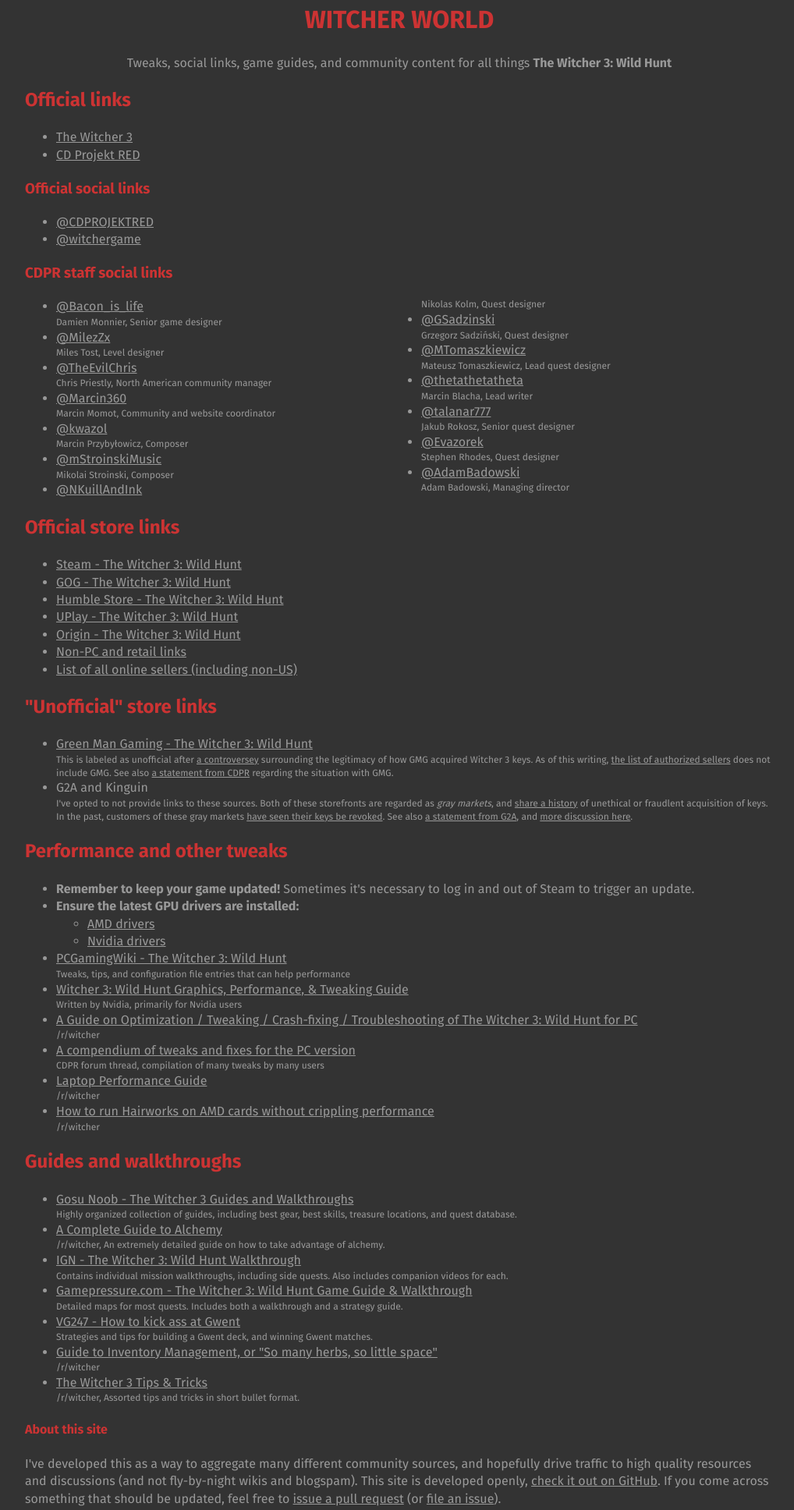
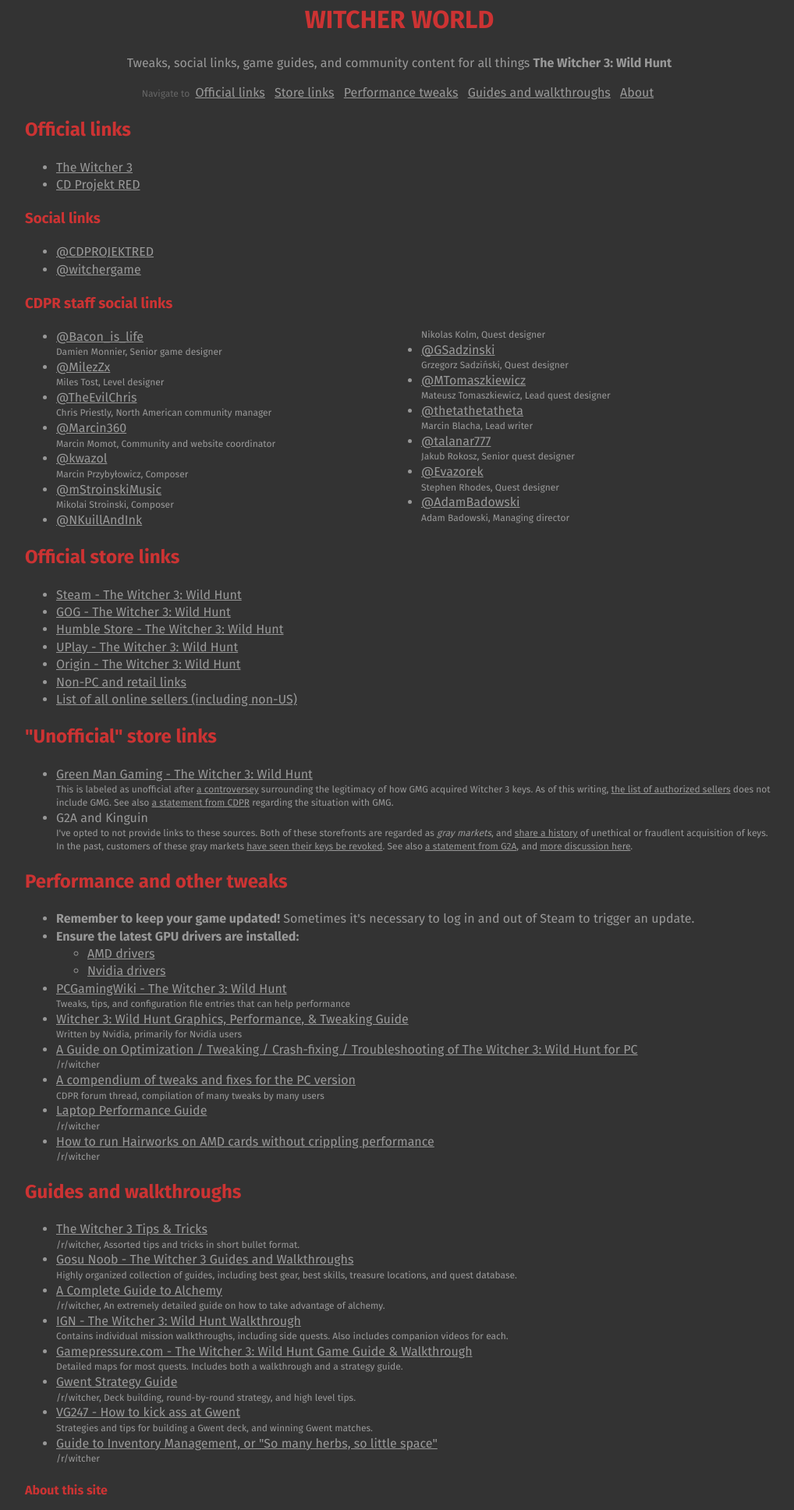
Before and after one commit to edwinhollen/WitcherWorld, a website: page index.html in a window 1280 px wide. Shown: the part 18-1954 px from the top of the page at 78% size, without its empty margins (128-1146 px from the left). Drawn offline with nearby package versions, Linux system fonts and the light colour scheme.

Commit message:
Add navigation, update content

```diff
--- a/css/custom.css
+++ b/css/custom.css
@@ -26,6 +26,15 @@
 header.top{
 	text-align: center;
 }
+header.top nav:before{
+	content: 'Navigate to ';
+	font-size: 0.75em;
+	opacity: 0.5;
+}
+header.top nav a{
+	display: inline-block;
+	margin: 0 0.25em;
+}
 li aside{
 	font-size: 0.75em;
 }
--- a/index.html
+++ b/index.html
@@ -5,7 +5,7 @@
         <meta charset="utf-8">
         <meta http-equiv="x-ua-compatible" content="ie=edge">
         <title>Witcher World - Resources for The Witcher 3</title>
-        <meta name="description" content="">
+        <meta name="description" content="Tweaks, social links, game guides, and community content for all things The Witcher 3: Wild Hunt">
         <meta name="viewport" content="width=device-width, initial-scale=1">
         <link rel="apple-touch-icon" href="apple-touch-icon.png">
         <!-- Place favicon.ico in the root directory -->
@@ -31,8 +31,18 @@
                 <p>Tweaks, social links, game guides, and community content for all things
                     <strong>The Witcher 3: Wild Hunt</strong>
                 </p>
+                <nav>
+                    <a href="#officialLinks">Official links</a>
+                    <a href="#storeLinks">Store links</a>
+                    <a href="#performanceTweaks">Performance tweaks</a>
+                    <a href="#guides">Guides and walkthroughs</a>
+                    <a href="#about">About</a>
+                </nav>
             </header>
-            <section>
+
+
+
+            <section id="officialLinks">
                 <header><h2>Official links</h2></header>
                 <ul>
                     <li>
@@ -43,8 +53,8 @@
                     </li>
                 </ul>
             </section>
-            <section>
-                <header><h3>Official social links</h3></header>
+            <section id="socialLinks">
+                <header><h3>Social links</h3></header>
                 <ul>
                     <li>
                         <a href="https://twitter.com/CDPROJEKTRED">@CDPROJEKTRED</a>
@@ -54,7 +64,7 @@
                     </li>
                 </ul>
             </section>
-            <section>
+            <section id="staffLinks">
                 <header><h3>CDPR staff social links</h3></header>
                 <ul class="columns">
                     <li>
@@ -111,7 +121,7 @@
                     </li>
                 </ul>
             </section>
-            <section>
+            <section id="storeLinks">
                 <header><h2>Official store links</h2></header>
                 <ul>
                     <li>
@@ -137,13 +147,13 @@
                     </li>
                 </ul>
             </section>
-            <section>
+            <section id="unofficialStoreLinks">
                 <header><h2>"Unofficial" store links</h2></header>
                 <ul>
                     <li>
                         <a href="http://www.greenmangaming.com/s/us/en/pc/games/action/witcher-3-wild-hunt/">Green Man Gaming - The Witcher 3: Wild Hunt</a>
                         <aside>This is labeled as unofficial after
-                            <a href="http://redd.it/36gi0k">a controversey</a> surrounding the legitimacy of how GMG acquired Witcher 3 keys. As of this writing,
+                            <a href="http://www.reddit.com/r/Games/comments/36gi0k/some_of_the_witcher_3_keys_sold_by_gmg_are/">a controversey</a> surrounding the legitimacy of how GMG acquired Witcher 3 keys. As of this writing,
                             <a href="http://www.reddit.com/r/GameDealsMeta/comments/365t32/gog_twitter_gogcom_is_the_only_legitimate_source/crb52p7">the list of authorized sellers</a> does not include GMG. See also
                             <a href="http://forums.cdprojektred.com/threads/35436-Witcher-3-35-off?p=1635264&viewfull=1#post1635264">a statement from CDPR</a> regarding the situation with GMG.</aside>
                     </li>
@@ -151,13 +161,13 @@
                         <aside>I've opted to not provide links to these sources. Both of these storefronts are regarded as
                             <em>gray markets</em>, and
                             <a href="http://www.polygon.com/2015/2/9/8006693/the-truth-behind-those-mysteriously-cheap-gray-market-game-codes">share a history</a> of unethical or fraudlent acquisition of keys. In the past, customers of these gray markets
-                            <a href="http://redd.it/2tl4k7">have seen their keys be revoked</a>. See also
+                            <a href="http://www.reddit.com/r/Games/comments/2tl4k7/ubisoft_is_removing_games_from_uplay_libraries/">have seen their keys be revoked</a>. See also
                             <a href="https://www.g2a.com/key-clarification-g2a">a statement from G2A</a>, and
-                            <a href="http://redd.it/2xkdqj">more discussion here</a>.</aside>
+                            <a href="http://www.reddit.com/r/Games/comments/2xkdqj/g2akinguin_prominence_despite_recent_stories/">more discussion here</a>.</aside>
                     </li>
                 </ul>
             </section>
-            <section>
+            <section id="performanceTweaks">
                 <header><h2>Performance and other tweaks</h2></header>
                 <ul>
                     <li>
@@ -186,7 +196,7 @@
                         <aside>Written by Nvidia, primarily for Nvidia users</aside>
                     </li>
                     <li>
-                        <a href="http://redd.it/36mc8o">A Guide on Optimization / Tweaking / Crash-fixing / Troubleshooting of The Witcher 3: Wild Hunt for PC</a>
+                        <a href="http://www.reddit.com/r/witcher/comments/36mc8o/a_guide_on_optimization_tweaking_crashfixing/">A Guide on Optimization / Tweaking / Crash-fixing / Troubleshooting of The Witcher 3: Wild Hunt for PC</a>
                         <aside>/r/witcher</aside>
                     </li>
                     <li>
@@ -203,9 +213,13 @@
                     </li>
                 </ul>
             </section>
-            <section>
+            <section id="guides">
                 <header><h2>Guides and walkthroughs</h2></header>
                 <ul>
+                    <li>
+                        <a href="https://www.reddit.com/r/witcher/comments/36h1nt/the_witcher_3_tips_tricks/">The Witcher 3 Tips &amp; Tricks</a>
+                        <aside>/r/witcher, Assorted tips and tricks in short bullet format.</aside>
+                    </li>
                     <li>
                         <a href="http://www.gosunoob.com/witcher-3/guides-walkthroughs/">Gosu Noob - The Witcher 3 Guides and Walkthroughs</a>
                         <aside>Highly organized collection of guides, including best gear, best skills, treasure locations, and quest database.</aside>
@@ -223,6 +237,9 @@
                         <aside>Detailed maps for most quests. Includes both a walkthrough and a strategy guide.</aside>
                     </li>
                     <li>
+                        <a href="http://www.reddit.com/r/witcher/comments/37derb/gwent_strategy_guide/">Gwent Strategy Guide</a>
+                        <aside>/r/witcher, Deck building, round-by-round strategy, and high level tips.</aside>
+                    <li>
                         <a href="http://www.vg247.com/2015/05/22/the-witcher-3-how-to-win-gwent-guide/">VG247 - How to kick ass at Gwent</a>
                         <aside>Strategies and tips for building a Gwent deck, and winning Gwent matches.</aside>
                     </li>
@@ -230,13 +247,10 @@
                         <a href="https://www.reddit.com/r/witcher/comments/36lag2/guide_to_inventory_management_or_so_many_herbs_so/">Guide to Inventory Management, or "So many herbs, so little space"</a>
                         <aside>/r/witcher</aside>
                     </li>
-                    <li>
-                        <a href="https://www.reddit.com/r/witcher/comments/36h1nt/the_witcher_3_tips_tricks/">The Witcher 3 Tips &amp; Tricks</a>
-                        <aside>/r/witcher, Assorted tips and tricks in short bullet format.</aside>
-                    </li>
+
                 </ul>
             </section>
-            <section>
+            <section id="about">
                 <header><h4>About this site</h4></header>
                 <p>I've developed this as a way to aggregate many different community sources, and hopefully drive traffic to high quality
                     resources and discussions (and not fly-by-night wikis and blogspam). This site is developed openly,
```
